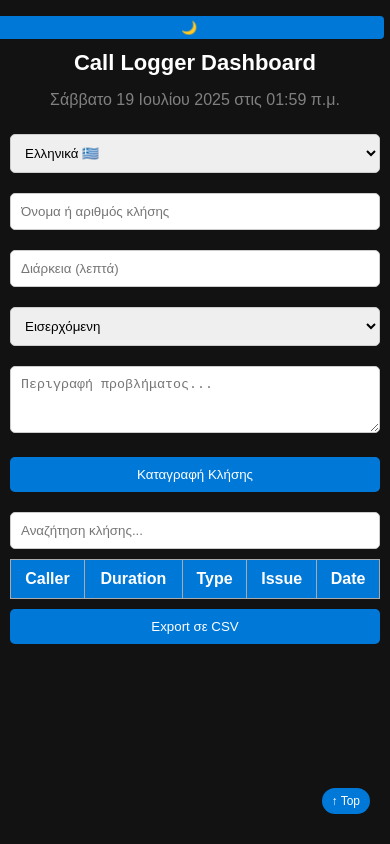
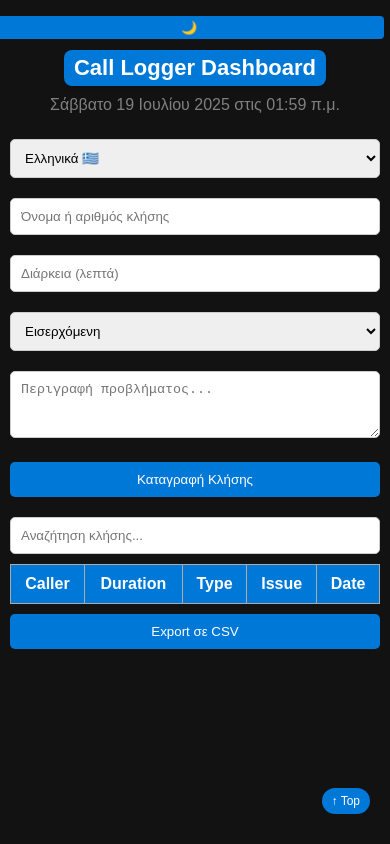
Before and after one commit to vasilisnikitaras/call-logger-dashboard, a plain HTML site: page index.html in a window 390 px wide. Shown: the top 844 px of the page. Drawn offline with nearby package versions, Linux system fonts and the light colour scheme.

Commit message:
Update index.html

```diff
--- a/index.html
+++ b/index.html
@@ -152,6 +152,34 @@
   background-color: #005ea8;
 }
   </style>
+<style>
+#title {
+  background-color: var(--accent);
+  color: white;
+  padding: 6px 12px;
+  font-size: 20px;
+  border-radius: 8px;
+  margin: 30px auto 15px;
+  display: block;
+  width: fit-content;
+  max-width: 90%;
+  text-align: center;
+  box-shadow: 0 2px 4px rgba(0,0,0,0.2);
+}
+  </style>
+
+
+<style>
+  @media (max-width: 600px) {
+  #title {
+    font-size: 18px;
+    padding: 5px 10px;
+    margin: 20px auto 10px;
+    max-width: 95%;
+  }
+}
+</style>
+
 
 </head>
 
```
